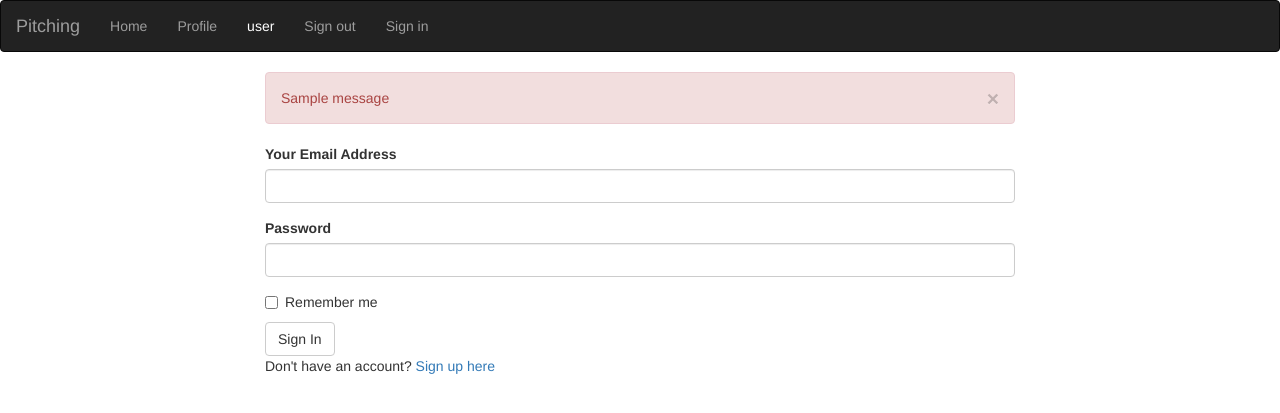
After one commit to Rubyroy12/iblog, a Flask app: page /login in a window 1280 px wide. The commit adds this page. Shown: the top 413 px of the page. Run offline with Flask 2, Linux system fonts and the light colour scheme; tables that the repository leaves empty hold one stand-in row (values such as "Sample post"); one stand-in notice (Sample message) is shown; some libraries are stand-ins or nearby versions.

Commit message:
aauthenticate user

```diff
--- a/app/__init__.py
+++ b/app/__init__.py
@@ -2,10 +2,11 @@ from flask import Flask
 from flask_bootstrap import Bootstrap
 from flask_sqlalchemy import SQLAlchemy
 from config import config_options
+from flask_mail import Mail
 
 bootstrap = Bootstrap()
 db=SQLAlchemy()
-
+mail = Mail()
 def create_app(config_name):
     app = Flask(__name__)
 
@@ -16,6 +17,7 @@ def create_app(config_name):
     #initialize extensions
     bootstrap.init_app(app)
     db.init_app(app)
+    mail.init_app(app)
 
 
 
--- a/app/auth/forms.py
+++ b/app/auth/forms.py
@@ -0,0 +1,26 @@
+from flask_wtf import FlaskForm
+from wtforms import StringField,PasswordField,BooleanField,SubmitField
+from wtforms.validators import Required,Email,EqualTo
+from ..models import User
+from wtforms import ValidationError
+
+class RegistrationForm(FlaskForm):
+    email = StringField('Your Email Address',validators=[Required(),Email()])
+    username = StringField('Enter your username',validators = [Required()])
+    password = PasswordField('Password',validators = [Required(), EqualTo('password_confirm',message = 'Passwords must match')])
+    password_confirm = PasswordField('Confirm Passwords',validators = [Required()])
+    submit = SubmitField('Sign Up')
+
+    def validate_email(self, data_field):
+        if User.query.filter_by(email=data_field.data).first():
+            raise ValidationError('There is an account with that email')
+    def Validation_username(self, data_field):
+        if User.query.filter_by(username=data_field.data).first():
+            raise ValidationError('The username is taken')
+
+
+class LoginForm(FlaskForm):
+    email = StringField('Your Email Address',validators=[Required(),Email()])
+    password = PasswordField('Password',validators =[Required()])
+    remember = BooleanField('Remember me')
+    submit = SubmitField('Sign In')
--- a/app/auth/views.py
+++ b/app/auth/views.py
@@ -0,0 +1,43 @@
+from flask import render_template,redirect,url_for, flash,request
+from flask_login import login_user,login_required,logout_user
+from . import auth
+from ..models import User
+from .forms import RegistrationForm,LoginForm
+from .. import db
+from ..email import mail_message
+
+
+
+
+@auth.route('/register', methods=['GET','POST'])
+def register():
+    form = RegistrationForm()
+    if form.validate_on_submit():
+        user= User(email=form.email.data,username=form.username.data,password=form.password.data)
+        db.session.add(user)
+        db.session.commit()
+
+        mail_message("Welcome to Minute Pitch","/welcome_user",user.email,user=user)
+        return  redirect(url_for('auth.login'))
+    return render_template('register.html',registrationform=form)
+
+@auth.route('/login', methods=['POST','GET'])
+def login():
+    """user login"""
+    login_form=LoginForm()
+    if login_form.validate_on_submit():
+        user = User.query.filter_by(email=login_form.email.data).first()
+        if user is not None and user.verify_password(login_form.password.data):
+            login_user(user,login_form.remember.data)
+            return redirect(request.args.get('next') or url_for('main.index'))
+        flash('Invalid email or Password')
+
+    title = "Pitch login"
+    return render_template('login.html',login_form = login_form,title=title)
+
+
+@auth.route('/logout')
+@login_required
+def logout():
+    logout_user()
+    return redirect(url_for("main.index"))
--- /dev/null
+++ b/app/templates/login.html
@@ -0,0 +1,24 @@
+{% extends 'base.html'%}
+{% import 'bootstrap/wtf.html' as wtf%}
+
+{% block content %}
+<div class="container">
+    <div class="row">
+      <div class= "col-md-2"> </div>
+      <div class="col-md-8">
+      <!--Flash message -->
+      {% for message in get_flashed_messages() %}
+        <div class="alert alert-danger">
+        <button type="button" class="close" data-dismiss="alert">&times;</button>
+        {{ message }}
+        </div>
+      {% endfor %}
+      <!-- Login form -->
+      {{wtf.quick_form(login_form)}}
+      <p> Don't have an account? <a href="{{url_for('auth.register')}}">Sign up here</a></p>
+     </div>
+     <div clas="col-md-2"> </div>
+    </div>
+</div>
+
+{% endblock%}
--- a/app/templates/navbar.html
+++ b/app/templates/navbar.html
@@ -14,7 +14,14 @@
                 <li><a href="/">Home</a></li>
                 <li><a href="/profile">Profile</a></li>
 
+                <ul class="nav navbar-nav navbar-right">
 
+                    <li style="color:white;padding:15px;">user</li>
+                    <li><a href="{{url_for('auth.logout')}}">Sign out</a></li>
+
+                    <li><a href="{{url_for('auth.login')}}">Sign in</a></li>
+
+                </ul>
 
             </ul>
 
```
Also changed, not shown: app/email.py (added, +11 -0 lines), app/main/views.py (+5 -2 lines), app/templates/register.html (added, +17 -0 lines), requirements.txt (added, +30 -0 lines), app/auth/__init__.py (line endings or trailing spaces). Lines whose indentation alone changed are shown as unchanged.
